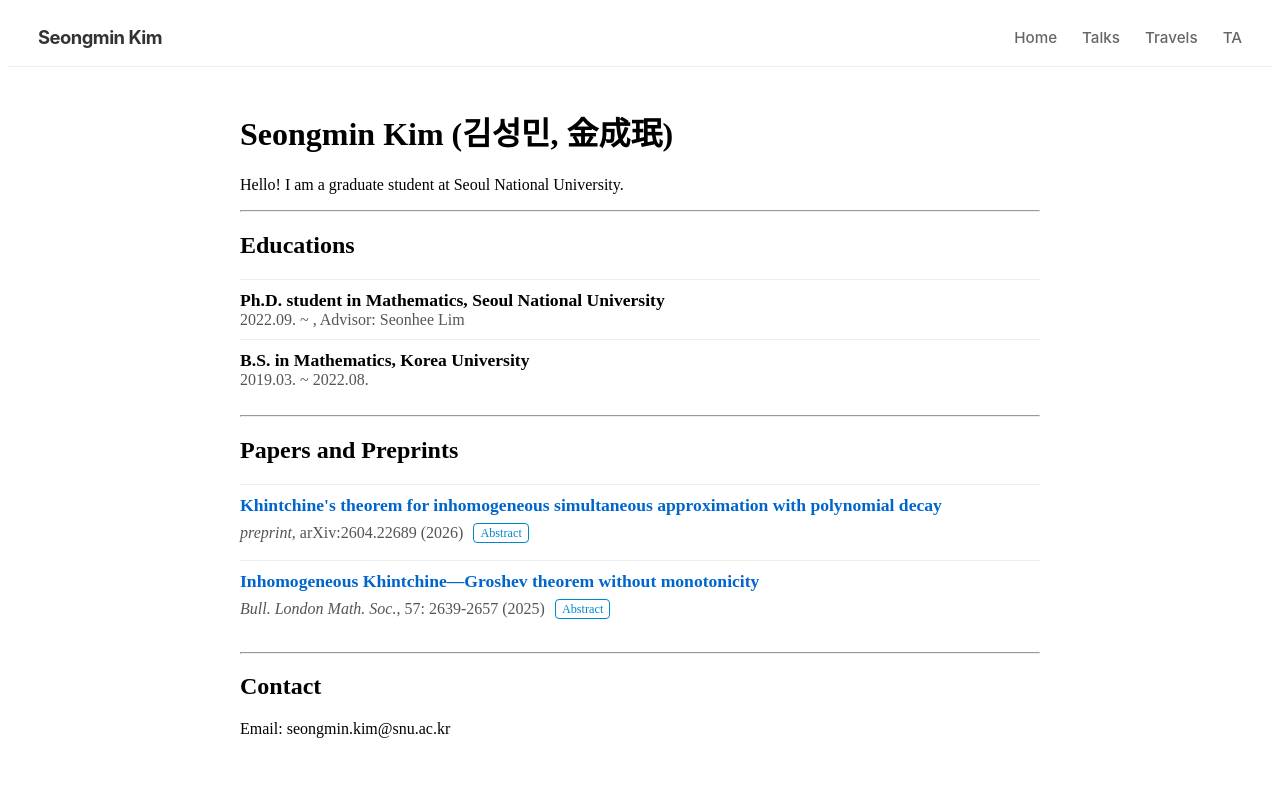
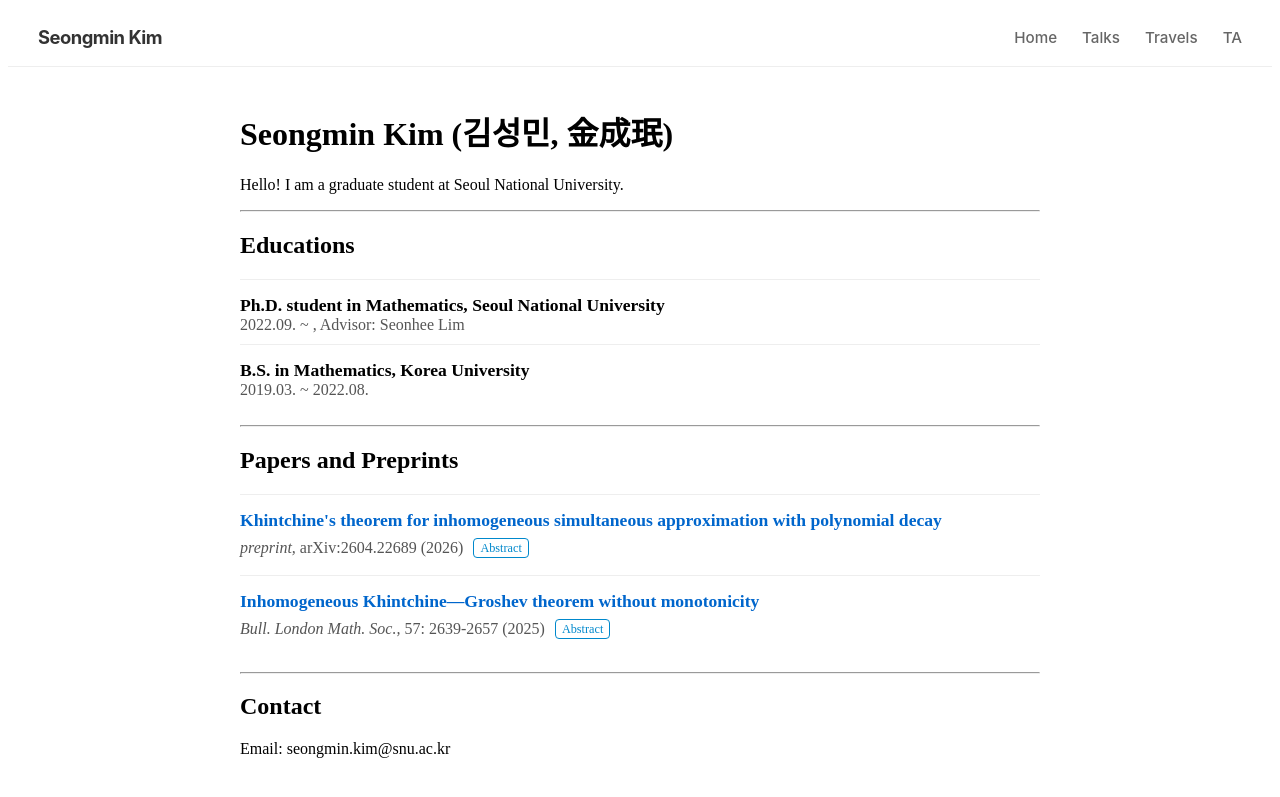
Before and after one commit to seongmin-math/seongmin-math.github.io, a Jekyll site: the page built from index.html, in a window 1280 px wide. Shown: the top 797 px of the page. Built offline with Jekyll 4.4.1, drawn with Linux system fonts in a browser that asks for light colours.

Commit message:
Update default.html

```diff
--- a/_layouts/default.html
+++ b/_layouts/default.html
@@ -17,7 +17,7 @@
       .my-list li {
         padding-bottom: 10px;
         border-top: 1px solid #eee;
-        padding-top: 10px;
+        padding-top: 15px;
         position: relative;
       }
 
@@ -29,6 +29,11 @@
 
       .my-list a:hover {
         color: #0088cc;
+      }
+
+      .emph {
+          font-size: 1.1em;
+          margin-bottom: 5px;
       }
     </style>
 
```
